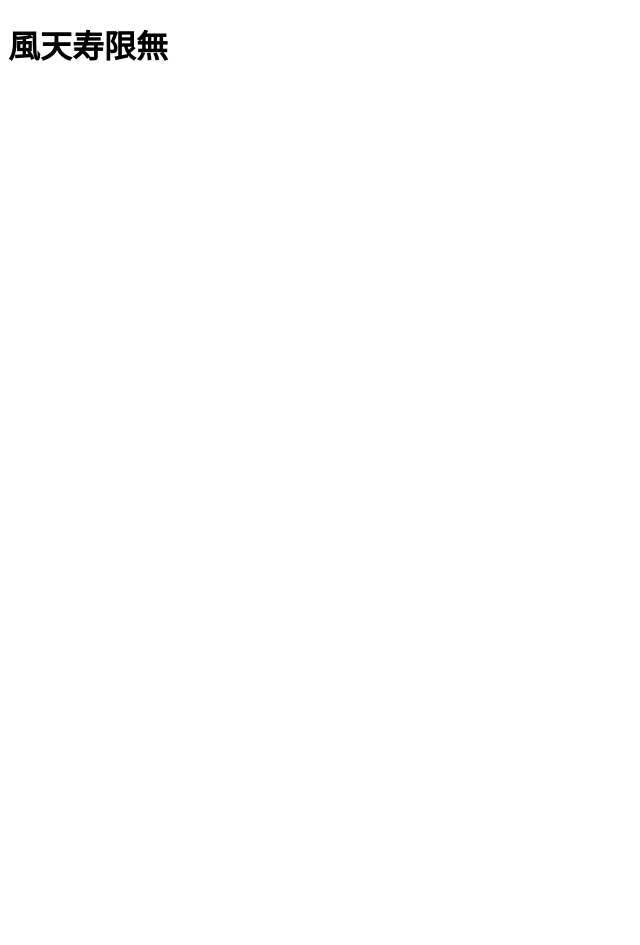
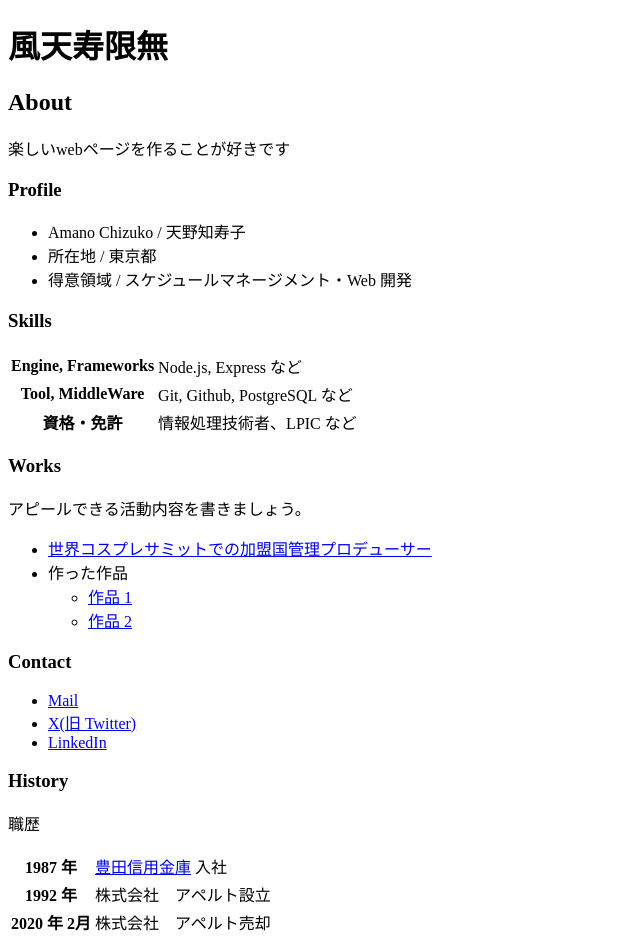
Before and after one commit to chizukoamano-tech/chizukoamano-tech.github.io, a plain HTML site: page index.html in a window 1280 px wide. Shown: the whole page, without its empty margins (0-640 px from the left). Before the commit the page ends 800 px from the top, so only its background shows below. Drawn offline with Linux system fonts and the light colour scheme.

Commit message:
情報追加

```diff
--- a/index.html
+++ b/index.html
@@ -7,5 +7,71 @@
   </head>
   <body>
     <h1>風天寿限無</h1>
+
+
+    <h2>About</h2>
+    <p>
+      楽しいwebページを作ることが好きです
+    </p>
+
+    <h3>Profile</h3>
+    <ul>
+      <li>Amano Chizuko / 天野知寿子</li>
+      <li>所在地 /  東京都</li>
+      <li>得意領域 / スケジュールマネージメント・Web 開発</li>
+    </ul>
+
+    <h3>Skills</h3>
+    <table>
+      <tr>
+        <th>Engine, Frameworks</th>
+        <td>Node.js, Express など</td>
+      </tr>
+      <tr>
+        <th>Tool, MiddleWare</th>
+        <td>Git, Github, PostgreSQL など</td>
+      </tr>
+      <tr>
+        <th>資格・免許</th>
+        <td>情報処理技術者、LPIC など</td>
+      </tr>
+    </table>
+
+    <h3>Works</h3>
+    <p>アピールできる活動内容を書きましょう。</p>
+    <ul>
+      <li><a href="https:https://wcc.worldcosplaysummit.jp/">世界コスプレサミットでの加盟国管理プロデューサー</a></li>
+      <li>
+        作った作品
+        <ul>
+          <li><a href="https://example.com/">作品 1</a></li>
+          <li><a href="https://example.com/">作品 2</a></li>
+        </ul>
+      </li>
+    </ul>
+
+    <h3>Contact</h3>
+    <ul>
+      <li><a href="mailto:name@example.com">Mail</a></li>
+      <li><a href="https://twitter.com/n_yobikou">X(旧 Twitter)</a></li>
+      <li><a href="https://www.linkedin.com/">LinkedIn</a></li>
+    </ul>
+
+    <h3>History</h3>
+    <p>職歴</p>
+    <table>
+      <tr>
+        <th>1987 年</th>
+        <td><a href="https://www.toyoshin.co.jp/">豊田信用金庫</a> 入社</td>
+      </tr>
+      <tr>
+        <th>1992 年</th>
+        <td>株式会社　アペルト設立</td>
+      </tr>
+      <tr>
+        <th>2020 年 2月</th>
+        <td>株式会社　アペルト売却</td>
+      </tr>
+    </table>
   </body>
 </html>
```
